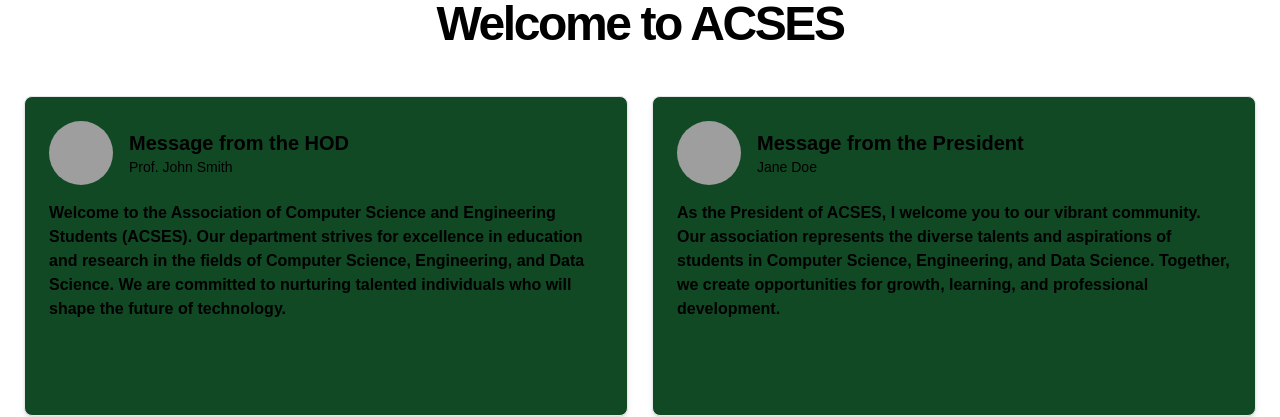
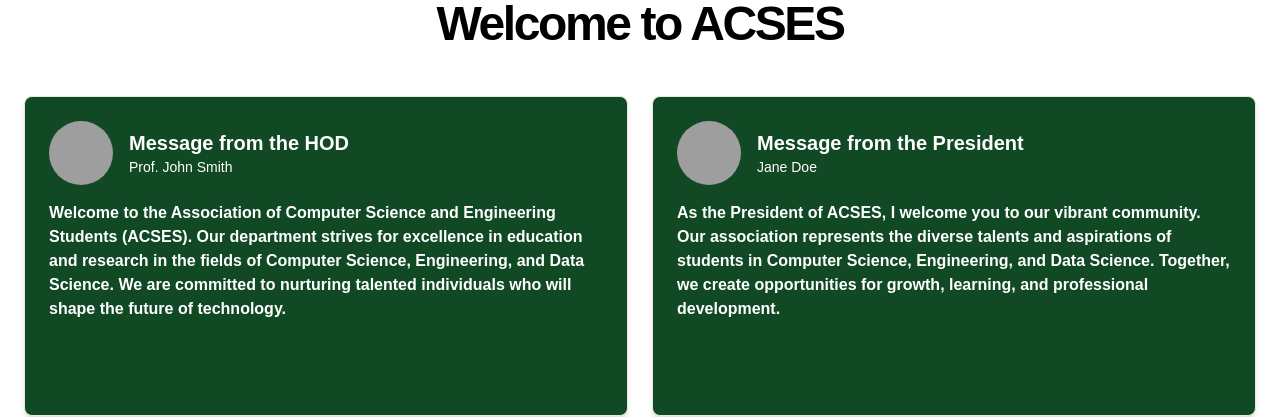
Before and after one commit to ACSES-SRID/acses-website, a React (Vite) app in the folder acses-website/: page / in a window 1280 px wide. Shown: the part 840-1257 px from the top of the page. Built offline with nearby package versions, Linux system fonts and the light colour scheme; grey boxes are pictures that could not be loaded.

Commit message:
cards to green and text to white

```diff
--- a/acses-website/src/components/welcome/MessageCard.jsx
+++ b/acses-website/src/components/welcome/MessageCard.jsx
@@ -13,12 +13,12 @@ const MessageCard = ({ title, name, imageSrc, message }) => {
           />
         </div>
         <div>
-          <h2 className="text-xl font-semibold">{title}</h2>
-          <p className="text-sm text-black-500">{name}</p>
+          <h2 className="text-xl font-semibold text-white">{title}</h2>
+          <p className="text-sm text-white">{name}</p>
         </div>
       </div>
       <div>
-      <p className="text-black-6000 font-bold">{message}</p>
+      <p className="text-white font-bold">{message}</p>
 
       </div>
     </div>
```
